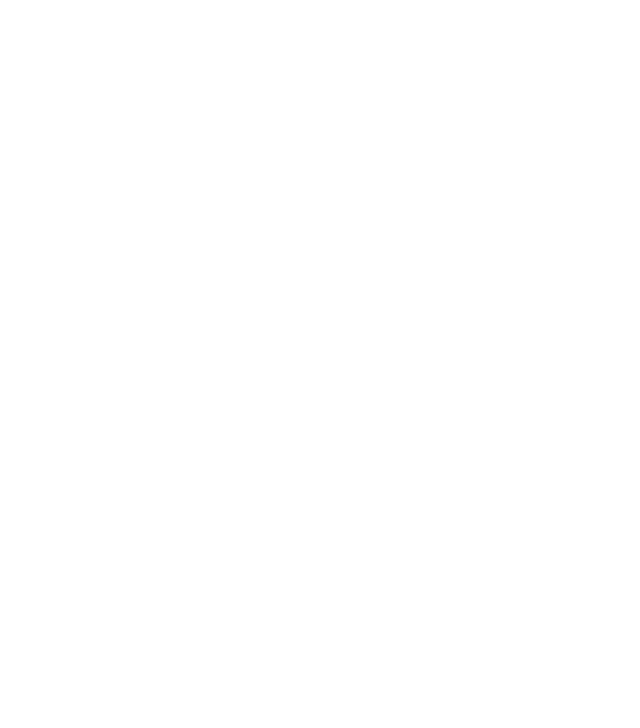
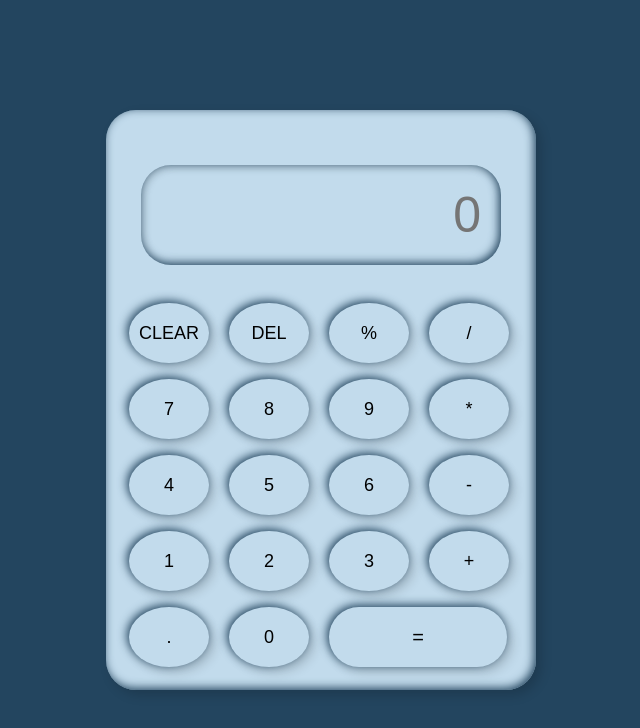
Before and after one commit to Fanomez4ntsoa/calculator, a plain HTML site: page index.html in a window 1280 px wide. Shown: the whole page, without its empty margins (319-959 px from the left). Drawn offline with Linux system fonts and the light colour scheme.

Commit message:
feat: web app calcultaor

```diff
--- a/assets/css/style.css
+++ b/assets/css/style.css
@@ -0,0 +1,60 @@
+* {
+    margin: 0;
+    padding: 0;
+    box-sizing: border-box;
+    background-color: #23455f;
+    font-family: sans-serif;
+    outline: none;
+}
+.container {
+    height: 100vh;
+    display: flex;
+    justify-content: center;
+    align-items: center;
+}
+
+.calculator {
+    background-color: #c2dbec;
+    padding: 15px;
+    border-radius: 30px;
+    box-shadow: inset -2px -2px 10px #23455f,
+                      5px 5px 12px rgba(0, 0, 0, .16);
+    display: grid;
+    grid-template-columns: repeat(4, 100px);
+}
+input {
+    grid-column: span 4;
+    height: 100px;
+    width: 360px;
+    background-color: #c2dbec;
+    box-shadow: inset -2px -2px 10px #23455f,
+                inset  2px  2px 10px rgba(0, 0, 0, .16);
+    border: none;
+    border-radius: 30px;
+    color: rgb(70, 70, 70);
+    font-size: 50px;
+    text-align: end;
+    margin: auto;
+    margin-top: 40px;
+    margin-bottom: 30px;
+    padding: 20px;
+}
+button {
+    height: 60px;
+    width: 80px;
+    background-color: #c2dbec;
+    box-shadow: -2px -2px 10px #23455f,
+                 5px  5px 12px rgba(0, 0, 0, .16);
+    border: none;
+    border-radius: 50%;
+    margin: 8px;
+    font-size: 18px;
+}
+.equal {
+    width: 178px;
+    font-size: 20px;
+    border-radius: 40px;
+    background-color: #c2dbec;
+    box-shadow: -2px -2px 10px #23455f,
+                 5px  5px 12px rgba(0, 0, 0, .16);
+}
--- a/index.html
+++ b/index.html
@@ -4,9 +4,56 @@
     <meta charset="UTF-8">
     <meta http-equiv="X-UA-Compatible" content="IE=edge">
     <meta name="viewport" content="width=device-width, initial-scale=1.0">
+    <link rel="stylesheet" href="assets/css/style.css">
+    <link rel="icon" type="image/x-icon" href="assets/images/calculator.ico">
     <title> Calculator </title>
 </head>
 <body>
+    <div class="container">
+        <div class="calculator">
+            <input type="text" placeholder="0" id="output-screen">
+            <button onclick="Clear()">CLEAR</button>
+            <button onclick="del()">DEL</button>
+            <button onclick="display('%')">%</button>
+            <button onclick="display('/')">/</button>
+            <button onclick="display('7')">7</button>
+            <button onclick="display('8')">8</button>
+            <button onclick="display('9')">9</button>
+            <button onclick="display('*')">*</button>
+            <button onclick="display('4')">4</button>
+            <button onclick="display('5')">5</button>
+            <button onclick="display('6')">6</button>
+            <button onclick="display('-')">-</button>
+            <button onclick="display('1')">1</button>
+            <button onclick="display('2')">2</button>
+            <button onclick="display('3')">3</button>
+            <button onclick="display('+')">+</button>
+            <button onclick="display('.')">.</button>
+            <button onclick="display('0')">0</button>
+            <button onclick="Calculate()" class="equal">=</button>
+        </div>
+    </div>
 
+    <script>
+        let outputScreen = document.getElementById('output-screen');
+        function display(num) {
+            outputScreen.value += num;
+        }
+
+        function Calculate() {
+            try {
+                outputScreen.value = eval(outputScreen.value);
+            }
+            catch(err) {
+                alert('Invalid');
+            }
+        }
+        function Clear() {
+            outputScreen.value = "";
+        }
+        function del() {
+            outputScreen.value = outputScreen.value.slice(0, -1);
+        }
+    </script>
 </body>
 </html>
```
Also changed, not shown: assets/images/calculator.ico (added), 1 other file.
